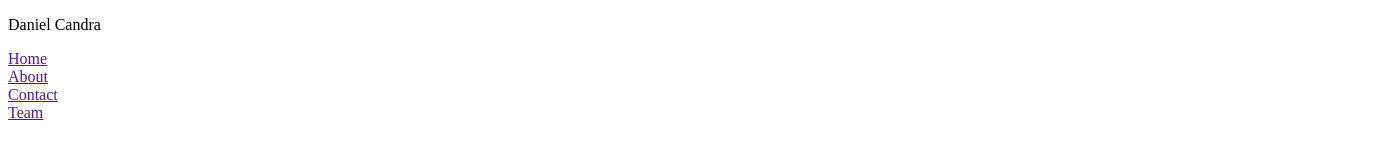
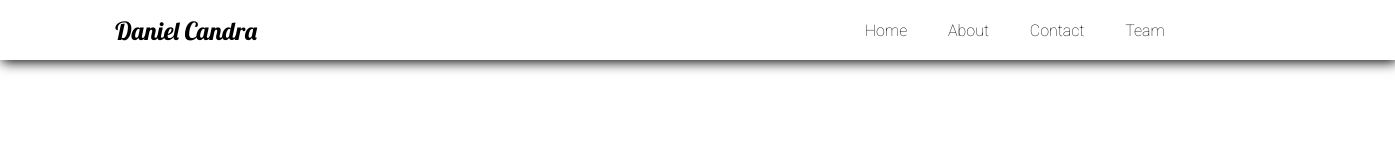
Before and after one commit to ZanCo21/WebPortofolio, a plain HTML site: page index.html in a window 1280 px wide. Shown: the whole page, 1395 px wide, since content can reach past the window. Drawn offline with Linux system fonts and the light colour scheme.

Commit message:
Part 1 Navbar Done

```diff
--- a/css/style.css
+++ b/css/style.css
@@ -0,0 +1,36 @@
+body{
+    margin: 0;
+    padding: 0;
+    font-family: 'Roboto', sans-serif;
+}
+
+.navbar{
+    width: 100%;
+    height: 60px;
+    box-shadow: 2px 2px 12px rgb(0, 0, 0.2);
+    display: flex;
+    align-items: center;
+    padding-left: 9%;
+}
+
+.navbar p{
+    font-size: 25px;
+    font-family: 'Lobster', cursive;
+}
+
+.nav-link{
+    display: flex;
+    width: 300px;
+    justify-content: space-between;
+    position: absolute;
+    right: 9%;
+}
+
+.nav-link a{
+    text-decoration: none;
+    color: black;
+}
+
+.nav-link a:hover{
+    color : #dfe6e9;
+}
--- a/index.html
+++ b/index.html
@@ -15,6 +15,16 @@
         <meta http-equiv="X-UA-Compatible" content="IE=edge">
         <meta name="viewport" content="width=device-width, initial-scale=1.0">
         <title>Web Portofolio</title>
+        <!-- CSS -->
+        <link rel="stylesheet" href="css/style.css">
+        <!-- font robot-->
+        <link rel="preconnect" href="https://fonts.googleapis.com">
+        <link rel="preconnect" href="https://fonts.gstatic.com" crossorigin>
+        <link href="https://fonts.googleapis.com/css2?family=Roboto:wght@100&display=swap" rel="stylesheet">
+        <!-- font lobster -->
+        <link rel="preconnect" href="https://fonts.googleapis.com">
+        <link rel="preconnect" href="https://fonts.gstatic.com" crossorigin>
+        <link href="https://fonts.googleapis.com/css2?family=Lobster&display=swap" rel="stylesheet">
     </head>
     <body>
 
```
